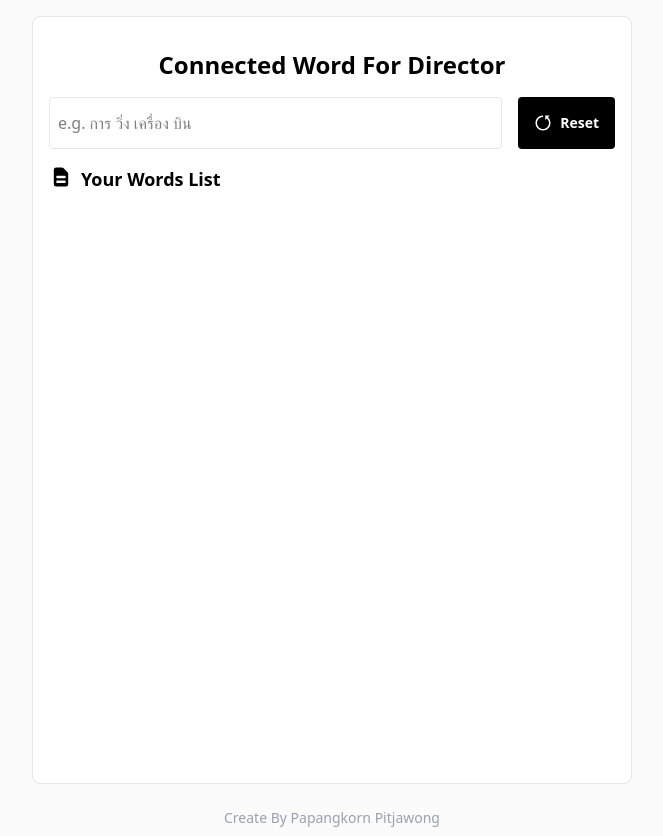
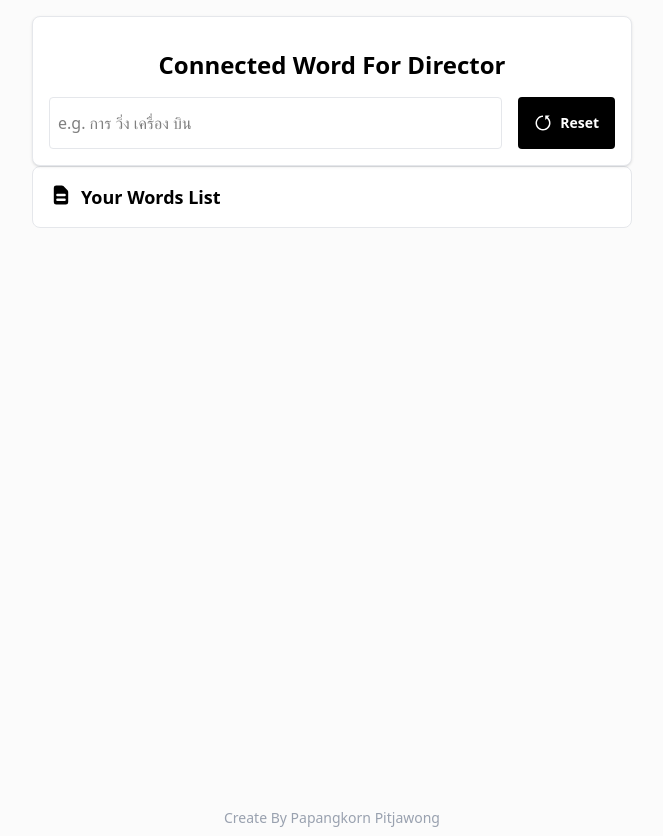
Before and after one commit to TAHPAPANGKORN/word-checker-ui, a Next.js app: page / in a window 1280 px wide. Shown: the whole page, without its empty margins (308-971 px from the left). Built offline with nearby package versions, Linux system fonts and the light colour scheme.

Commit message:
refactor: UI

```diff
--- a/src/app/components/Layout.tsx
+++ b/src/app/components/Layout.tsx
@@ -105,8 +105,9 @@ export default function WordChecker() {
   }
 
   return (
-    <div className="flex justify-center bg-[#FBFBFB] min-h-screen p-4">
-      <div className="w-150 p-4 border border-gray-200 rounded-lg bg-white">
+    <div className="bg-[#FBFBFB] ">
+      <div className="min-h-screen flex flex-col items-center">
+        <div className="w-90 md:w-150 p-4 sticky top-4  border border-gray-200  bg-white  rounded-lg shadow z-50">
           <h1 className="text-center md:text-2xl p-4 font-bold">
             Connected Word For Director
           </h1>
@@ -139,22 +140,21 @@ export default function WordChecker() {
                 setInput("");
                 setEditingIndex(null);
                 setEditingText("");
-
               }}
-            className=" rounded-sm text-sm p-4 bg-black hover:bg-gray-800 text-white font-bold cursor-pointer"
+              className=" rounded-sm text-sm p-4 bg-black hover:bg-gray-800 text-white font-bold cursor-pointer "
             >
               <div className="flex flex-row gap-2 items-center ">
-              <RiResetLeftFill className="text-lg text-center"/>
+                <RiResetLeftFill className="text-lg text-center" />
                 <p>Reset</p>
               </div>
             </button>
           </div>
+        </div>
 
-        <div className="mt-4 space-y-2">
+        <div className="mt-4 space-y-2 h-auto w-90 md:w-150 bg-white p-4 border rounded-lg border-gray-200">
           <div className="flex flex-row gap-2">
-            <HiDocumentText className= "text-2xl" />
+            <HiDocumentText className="text-2xl" />
             <h1 className="font-bold text-lg items-center">Your Words List</h1>
-
           </div>
           {myWords.map((word, index) => {
             const isEditing = index === editingIndex;
@@ -176,7 +176,9 @@ export default function WordChecker() {
                     className="border border-gray-200 p-2 rounded-sm w-full mr-4"
                   />
                 ) : (
-                  <p>{word}</p>
+                  <p>
+                    {index + 1}. {word}
+                  </p>
                 )}
 
                 <div className="flex gap-2">
```
Lines whose indentation alone changed are shown as unchanged.
